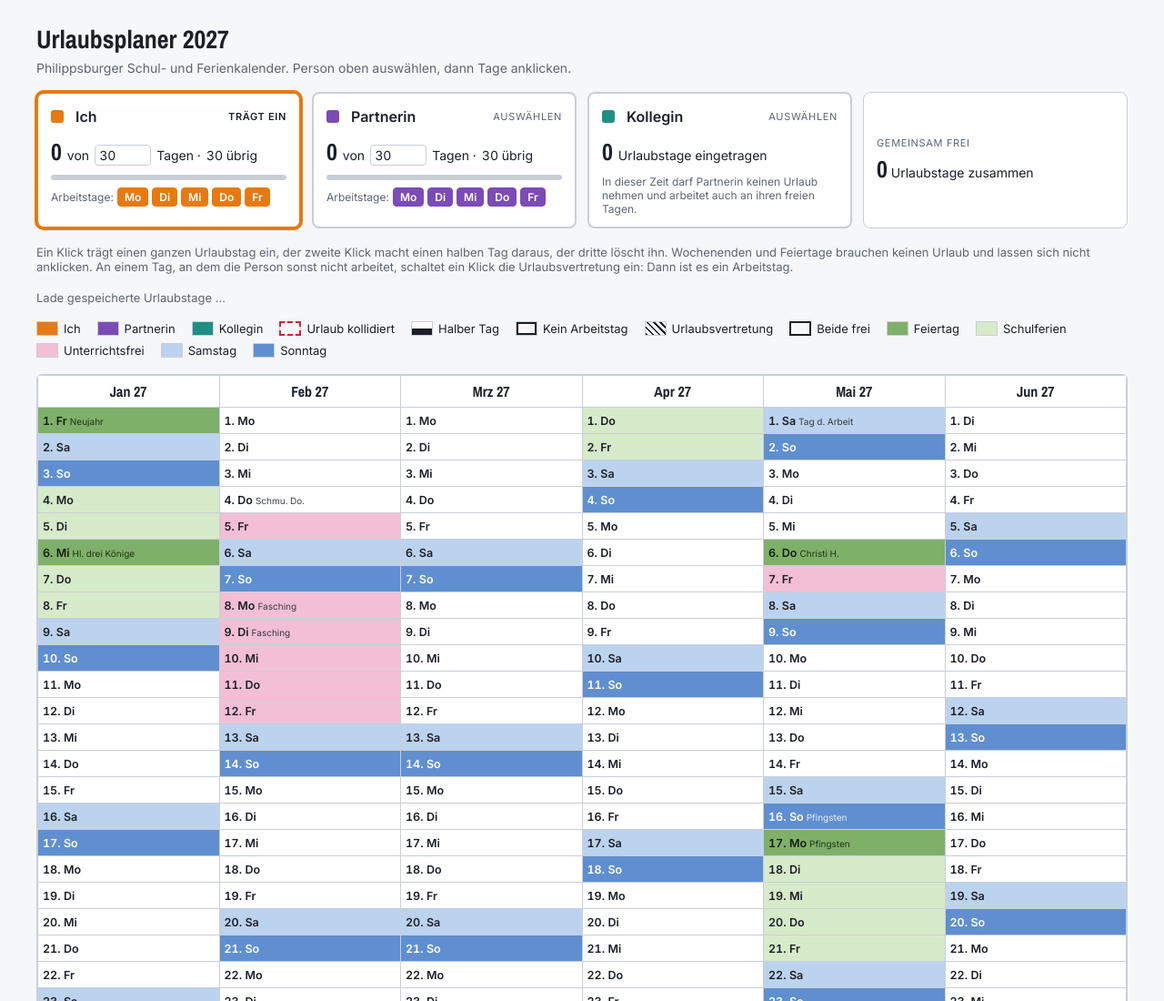
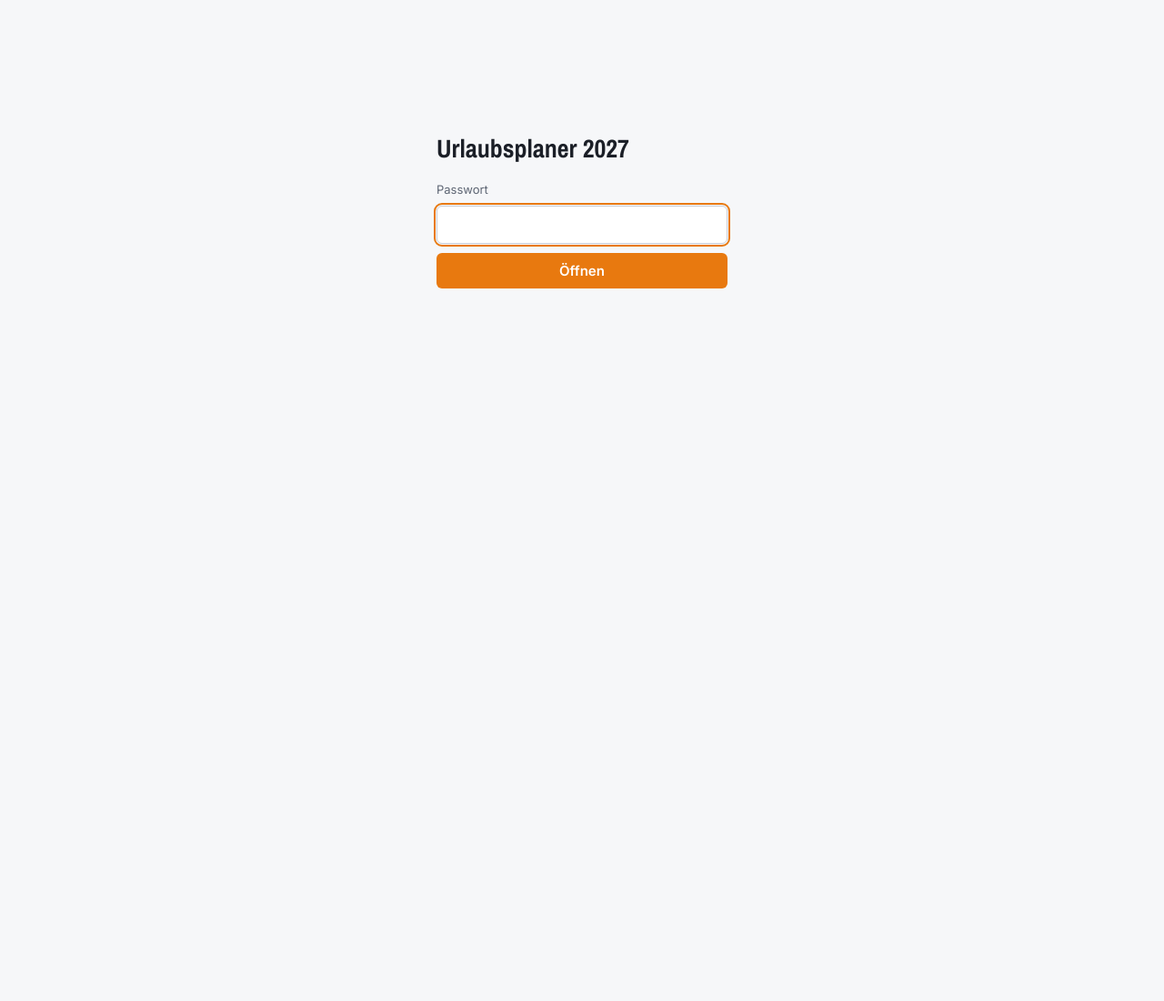
Before and after one commit to Schwabolus/urlaubsplaner, a plain HTML site: page index.html in a window 1280 px wide. Shown: the top 1100 px of the page at 91% size. After the commit the page ends 800 px from the top, so only its background shows below. Drawn offline with nearby package versions, Linux system fonts and the light colour scheme; no server answers.

Commit message:
Add files via upload

```diff
--- a/index.html
+++ b/index.html
@@ -15,12 +15,8 @@ window.FIREBASE_CONFIG = {
   messagingSenderId: "234014843928",
   appId: "1:234014843928:web:f8e4e40b5b2c37f5d7cf6d"
 };
-// Startdaten: werden nur geschrieben, wenn eine Person in der Datenbank noch fehlt
-window.SEED = {
-  p1:{"anspruch":31,"arbeitstage":[1,2,3,4,5],"name":"Manu","tage":{"01-04":"ganz","01-05":"ganz","02-05":"halb","02-08":"ganz","02-09":"ganz","02-10":"ganz","02-11":"ganz","02-12":"ganz","03-30":"ganz","03-31":"ganz","05-18":"ganz","05-19":"ganz","05-20":"ganz","05-21":"ganz","05-24":"ganz","05-25":"ganz","05-26":"ganz","05-28":"ganz","07-29":"ganz","07-30":"ganz","08-02":"ganz","08-30":"ganz","08-31":"ganz","09-01":"ganz","09-02":"ganz","09-03":"ganz","12-24":"halb","12-31":"halb"},"vertretung":{}},
-  p2:{"anspruch":20,"arbeitstage":[2,3,4,5],"name":"Michi","tage":{"01-05":"ganz","02-09":"ganz","02-10":"ganz","02-11":"ganz","02-12":"ganz","03-30":"ganz","03-31":"ganz","05-18":"ganz","05-19":"ganz","05-20":"ganz","05-21":"ganz","05-25":"ganz","05-26":"ganz","05-28":"ganz","08-31":"ganz","09-01":"ganz","09-02":"ganz","09-03":"ganz"},"vertretung":{}},
-  p3:{"anspruch":0,"arbeitstage":[1,2,3,4,5],"name":"Susanne","tage":{"01-25":"ganz","01-26":"ganz","01-27":"ganz","01-28":"ganz","01-29":"ganz","04-26":"ganz","04-27":"ganz","04-28":"ganz","04-29":"ganz","04-30":"ganz","07-12":"ganz","07-13":"ganz","07-14":"ganz","07-15":"ganz","07-16":"ganz","09-20":"ganz","09-21":"ganz","09-22":"ganz","09-23":"ganz","09-24":"ganz","09-27":"ganz","09-28":"ganz","09-29":"ganz","09-30":"ganz","10-01":"ganz"},"vertretung":{}}
-};
+// Passwortabfrage gegen neugierige Blicke (SHA-256 des Passworts)
+window.PW_HASH = "74fa80adfeda9a242c7d2ca7ce5c55f5c461361ae4f1fdddcbd93e248502c369";
 </script>
 <script src="https://www.gstatic.com/firebasejs/10.12.2/firebase-app-compat.js"></script>
 <script src="https://www.gstatic.com/firebasejs/10.12.2/firebase-firestore-compat.js"></script>
@@ -127,6 +123,13 @@ table.cal{border-collapse:collapse;width:100%;min-width:780px;table-layout:fixed
 @media (prefers-reduced-motion:no-preference){.bar i{transition:width .25s}}
 body{margin:0}
 [hidden]{display:none!important}
+.gate{max-width:320px;margin:15vh auto 0;padding-block:24px;padding-left:max(16px,env(safe-area-inset-left,0px));padding-right:max(16px,env(safe-area-inset-right,0px));display:flex;flex-direction:column;gap:10px}
+.gate h1{margin-bottom:8px}
+.gate label{font-size:13px;color:var(--muted)}
+.gate input{font:16px var(--body);padding:10px 12px;border:1px solid var(--line);border-radius:6px;background:var(--paper);color:var(--fg)}
+.gate input:focus{outline:2px solid var(--p1);outline-offset:1px}
+.gate button{font:600 15px var(--body);padding:10px 12px;border:0;border-radius:6px;background:var(--p1);color:var(--paper);cursor:pointer}
+.gate-err{color:var(--warn);font-size:13px;min-height:1.2em;margin:0}
 .abo{background:var(--paper);border:1px solid var(--line);border-radius:8px;padding:12px 14px;display:flex;flex-direction:column;gap:8px}
 .abo h2{font-family:var(--display);font-size:18px;margin:0}
 .abo p{margin:0;font-size:13px;color:var(--muted);max-width:72ch}
@@ -140,7 +143,14 @@ body{margin:0}
 </style>
 </head>
 <body>
-<div class="wrap">
+<form class="gate" id="gate" hidden>
+  <h1>Urlaubsplaner 2027</h1>
+  <label for="gate-pw">Passwort</label>
+  <input type="password" id="gate-pw" autocomplete="current-password" autocapitalize="none" autocorrect="off" spellcheck="false">
+  <button type="submit">Öffnen</button>
+  <p class="gate-err" id="gate-err" role="alert"></p>
+</form>
+<div class="wrap" id="app" hidden>
   <header>
     <h1>Urlaubsplaner 2027</h1>
     <p class="sub">Philippsburger Schul- und Ferienkalender. Person oben auswählen, dann Tage anklicken.</p>
@@ -399,8 +409,8 @@ body{margin:0}
   var _render=render;render=function(){_render();renderAbo();};
   render();
 
-  // ---------- Daten laden ----------
-  (function(){
+  // ---------- Daten laden (erst nach richtigem Passwort) ----------
+  function startData(){
     try{
       if(typeof window.FIREBASE_CONFIG!=="object"||!window.firebase)throw new Error("config");
       firebase.initializeApp(window.FIREBASE_CONFIG);
@@ -413,9 +423,6 @@ body{margin:0}
       db.doc("personen/"+p).onSnapshot(function(d){
         if(d.exists){
           if(busy[p])latest[p]=d.data();else apply(p,d.data());
-        }else if(!d.metadata.fromCache&&!loaded[p]&&window.SEED&&window.SEED[p]){
-          // Person fehlt noch in der Datenbank: Startdaten einmalig übernehmen
-          apply(p,window.SEED[p]);save(p);
         }
         if(!d.metadata.fromCache)loaded[p]=true;
         render();
@@ -423,7 +430,25 @@ body{margin:0}
           status("Alles geladen. Änderungen werden sofort für alle gespeichert.");}
       },function(e){failed=true;clearTimeout(timer);status("Die Verbindung zum Speicher ist abgebrochen. Bitte Seite neu öffnen.",true);});
     });
-  })();
+  }
+
+  // ---------- Passwortabfrage ----------
+  var gate=document.getElementById("gate"),app=document.getElementById("app");
+  function unlock(){gate.hidden=true;app.hidden=false;startData();}
+  async function sha256(t){
+    var buf=await crypto.subtle.digest("SHA-256",new TextEncoder().encode(t));
+    return Array.from(new Uint8Array(buf)).map(function(b){return b.toString(16).padStart(2,"0");}).join("");
+  }
+  var ok=false;try{ok=localStorage.getItem("up27-pw")===window.PW_HASH;}catch(e){}
+  if(ok)unlock();
+  else{gate.hidden=false;document.getElementById("gate-pw").focus();}
+  gate.addEventListener("submit",async function(e){
+    e.preventDefault();
+    var err=document.getElementById("gate-err"),inp=document.getElementById("gate-pw");
+    var h;try{h=await sha256(inp.value.trim().toLowerCase());}catch(x){err.textContent="Dieser Browser kann das Passwort nicht prüfen.";return;}
+    if(h===window.PW_HASH){try{localStorage.setItem("up27-pw",h);}catch(x){}unlock();}
+    else{err.textContent="Das Passwort stimmt nicht.";inp.select();}
+  });
 })();
 </script>
 </body>
```
